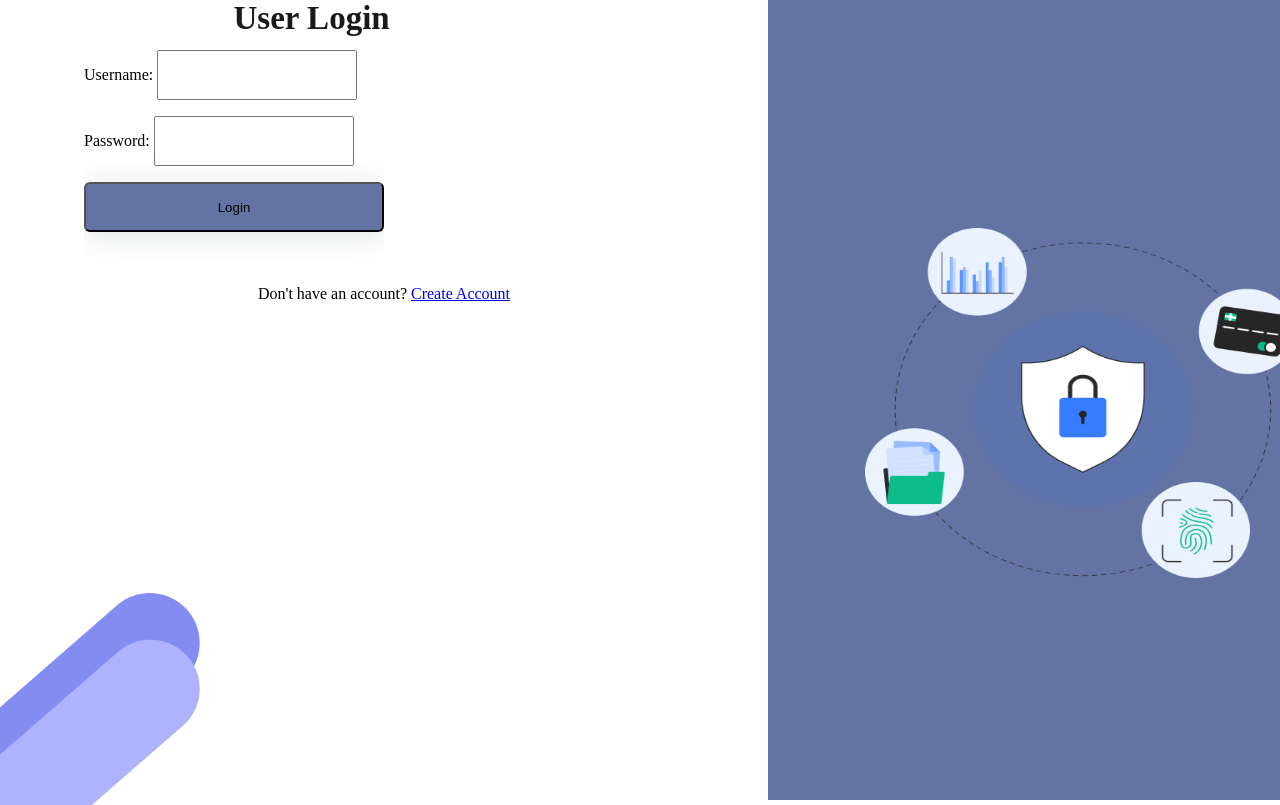
After one commit to hussainsidhpurwala/majorProj, a Flask app: page /login in a window 1280 px wide. The commit adds this page. Run offline with Flask 3, Linux system fonts and the light colour scheme.

Commit message:
second commit

```diff
--- a/app.py
+++ b/app.py
@@ -1,9 +1,13 @@
-from flask import Flask, render_template
+from flask import Flask, render_template,redirect, url_for
 
 app = Flask(__name__)
 
 @app.route("/")
-def home():
+def dashboard():
     return render_template('home.html')
 
+@app.route("/login")
+def login():
+    return render_template('login.html')
+
 app.run(debug=True)
--- /dev/null
+++ b/static/login.css
@@ -0,0 +1,102 @@
+* {
+    margin: 0;
+    padding: 0;
+    height: 100%;
+    overflow: hidden;
+}
+
+.hero {
+    display: flex;
+    height: 100vh;
+    /* Set the height to the full viewport height */
+}
+
+.con_1 {
+    flex: 0 0 60%;
+    display: flex;
+    flex-direction: column;
+    justify-content: center;
+    align-items: center;
+}
+.form1{
+    margin-left: -300px;
+    margin-bottom: -280px;
+}
+h2 {
+    width: 301px;
+    height: 50px;
+    flex-shrink: 0;
+    color: #1A1A1A;
+    font-family: "Poppins";
+    font-size: 33px;
+    font-style: normal;
+    font-weight: 700;
+    line-height: normal;
+}
+
+.username {
+    width: 200px;
+    height: 50px;
+    flex-shrink: 0;
+    padding: 10px;
+    box-sizing: border-box;
+    margin-bottom: 16px;
+}
+
+.pass {
+    width: 200px;
+    height: 50px;
+    padding: 10px;
+    box-sizing: border-box;
+    margin-bottom: 16px;
+}
+
+button {
+    width: 300px;
+    height: 50px;
+    flex-shrink: 0;
+    border-radius: 6px;
+    background: #6373A4;
+    box-shadow: 0px 4px 30px 0px rgba(38, 58, 67, 0.15);
+}
+
+.con_2 {
+    flex: 0 0 40%;
+    /* Flex property to take 30% of the available space */
+    background-color: #6373A4;
+    /* Add background color for better visualization */
+}
+
+.rectangle {
+    position: absolute;
+    bottom: 0;
+    left: 0;
+    max-width: 200px;
+    /* Set a maximum width for the image */
+    width: auto;
+    /* Maintain the aspect ratio */
+    height: auto;
+}
+
+.rectangle2 {
+    position: absolute;
+    bottom: -5px;
+    left: 0;
+    max-width: 200px;
+    /* Set a maximum width for the image */
+    width: auto;
+    /* Maintain the aspect ratio */
+    height: auto;
+}
+
+.conImg2 {
+    max-width: 100%;
+    max-height: 100%;
+    width: 430px;
+    height: 350px;
+    display: block;
+    /* margin: 125px; */
+    margin-top: 228px;
+    margin-bottom: 322px;
+    margin-left: 97px;
+}
--- a/templates/home.html
+++ b/templates/home.html
@@ -24,8 +24,8 @@
         <div class="frame07">
             <h1>Depresion Detection<br>& Support</h1>
             <div class="buttons">
-                <button class="btn1">Login as User</button>
-                <button class="btn2">Login as Counsellor</button>
+                <a class="btn1" href="/login">Login as User</a>
+                <a class="btn2">Login as Counsellor</a>
             </div>
         </div>
         <div class="banner">
--- /dev/null
+++ b/templates/login.html
@@ -0,0 +1,34 @@
+<!DOCTYPE html>
+<html lang="en">
+
+<head>
+    <meta charset="UTF-8">
+    <meta name="viewport" content="width=device-width, initial-scale=1.0">
+    <link rel="stylesheet" href="static\login.css">
+    <title>login</title>
+</head>
+
+<body>
+    <div class="hero">
+        <div class="con_1">
+            <h2>User Login</h2>
+            <form class="form1" action="/login" method="post">
+                <label for="username">Username:</label>
+                <input class="username" type="text" id="username" name="username" required>
+                <br>
+                <label for="password">Password:</label>
+                <input class="pass" type="password" id="password" name="password" required>
+                <br>
+                <button type="submit">Login</button>
+            </form>
+            <p class="small-text">Don't have an account? <a href="/create-account">Create Account</a></p>
+            <img class="rectangle" src="/static/Rectangle 5.png" alt="">
+            <img class="rectangle2" src="/static/Rectangle 6.png" alt="">
+        </div>
+        <div class="con_2">
+            <img class="conImg2" src="/static/login.png" alt="">
+        </div>
+    </div>
+</body>
+
+</html>
```
Also changed, not shown: static/home.css (+10 -4 lines), static/Rectangle 5.png (added), static/Rectangle 6.png (added), static/login.png (added).
